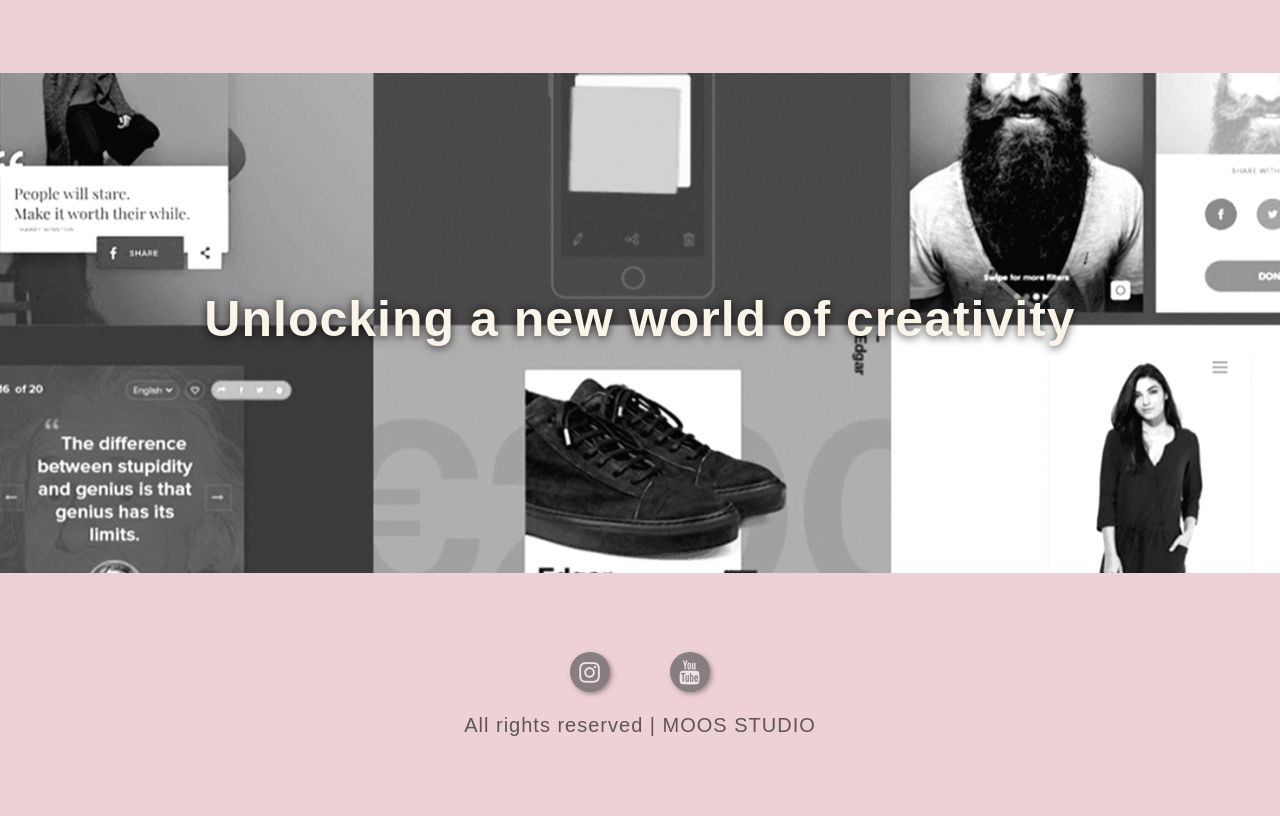
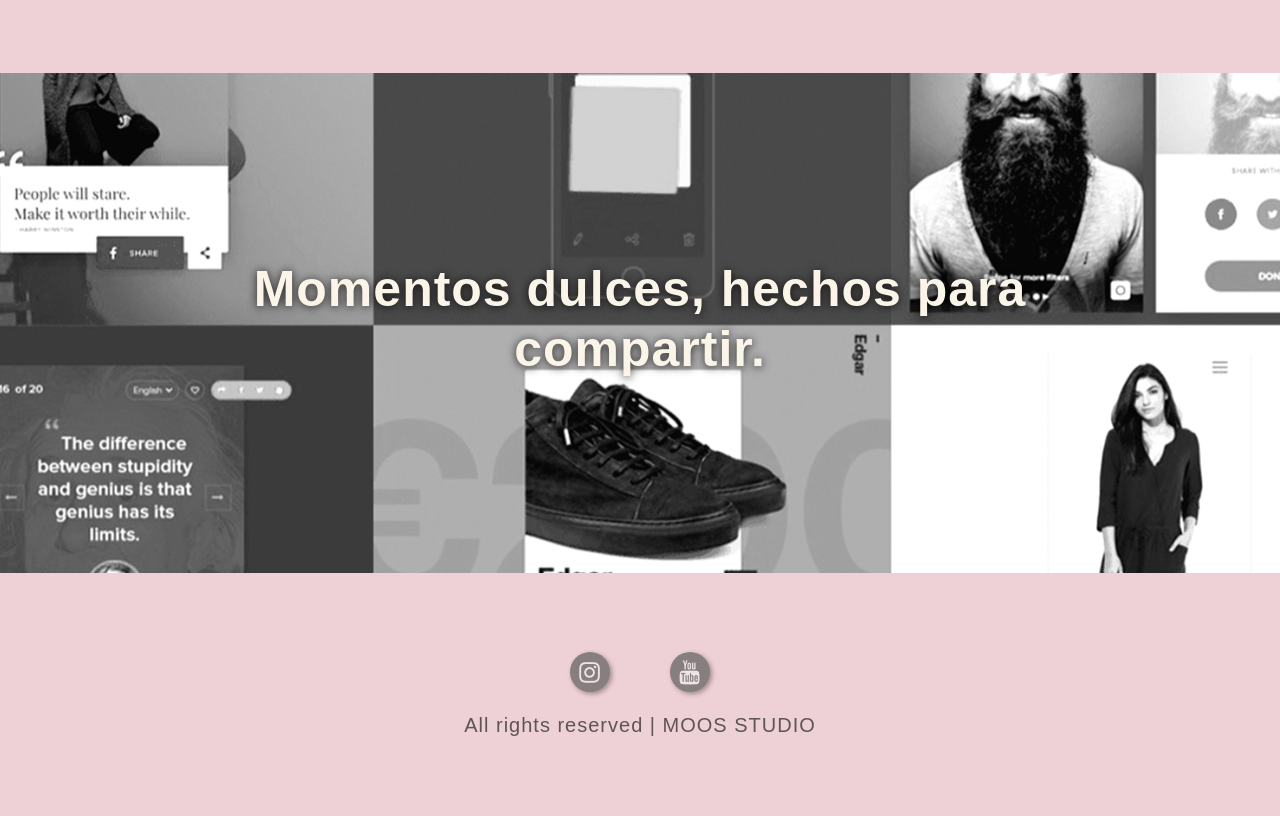
Before and after one commit to epedauga/moos, a website: page index.html in a window 1280 px wide. Shown: the part 1223-2039 px from the top of the page. Drawn offline with nearby package versions, Linux system fonts and the light colour scheme.

Commit message:
Update index.html

```diff
--- a/index.html
+++ b/index.html
@@ -63,8 +63,7 @@
 
     <div class="container-fluid banner-index2">
         <div class="banner-index2__img">
-            <h1 class="wow animate__animated animate__fadeInDown banner-index2__title">Unlocking a new world of
-                creativity</h1>
+            <h1 class="wow animate__animated animate__fadeInDown banner-index2__title">Momentos dulces, hechos para compartir.</h1>
         </div>
 
     </div>
```
